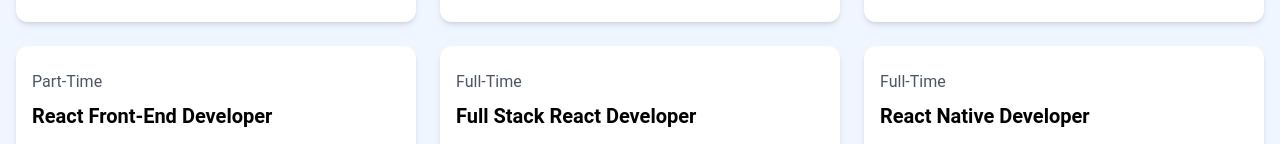
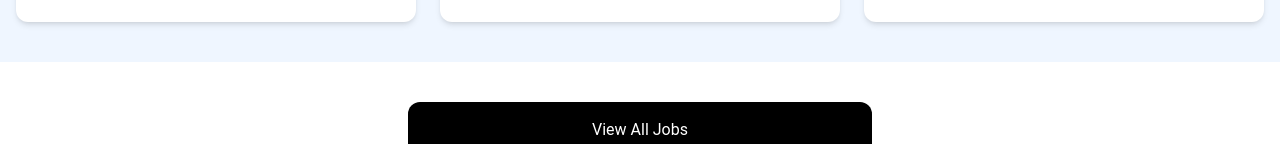
Before and after one commit to AhmedElyacoubiForJ/react-crash-2024, a React (Vite) app: page / in a window 1280 px wide. Shown: the part 797-941 px from the top of the page. Built offline with nearby package versions, Linux system fonts and the light colour scheme; data requests are answered from the project's data file.

Commit message:
added limit to 3 items only in api url for home listing, i.e. alt items in navnar jobes

```diff
--- a/src/components/JobListings.jsx
+++ b/src/components/JobListings.jsx
@@ -8,10 +8,11 @@
   const [loading, setLoading] = useState(true);
 
   useEffect(() => {
+    const apiUrl = isHome ? 'http://localhost:8000/jobs?_limit=3' : 'http://localhost:8000/jobs'
     // definition
     const fetchJobs = async () => {
       try {
-        const response = await fetch("http://localhost:8000/jobs");
+        const response = await fetch(apiUrl);
         const data = await response.json();
         setJobs(data);
       } catch (error) {
```
